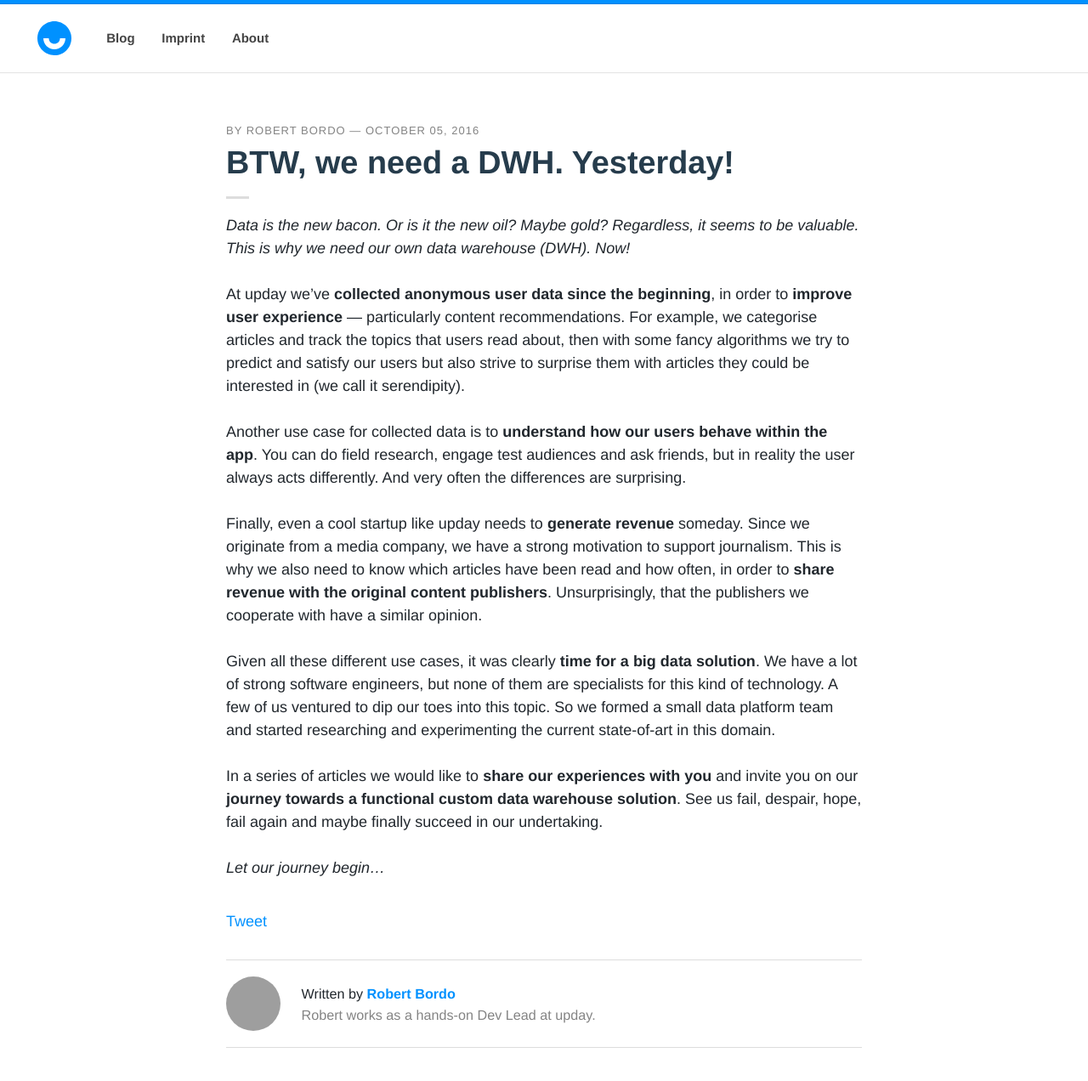
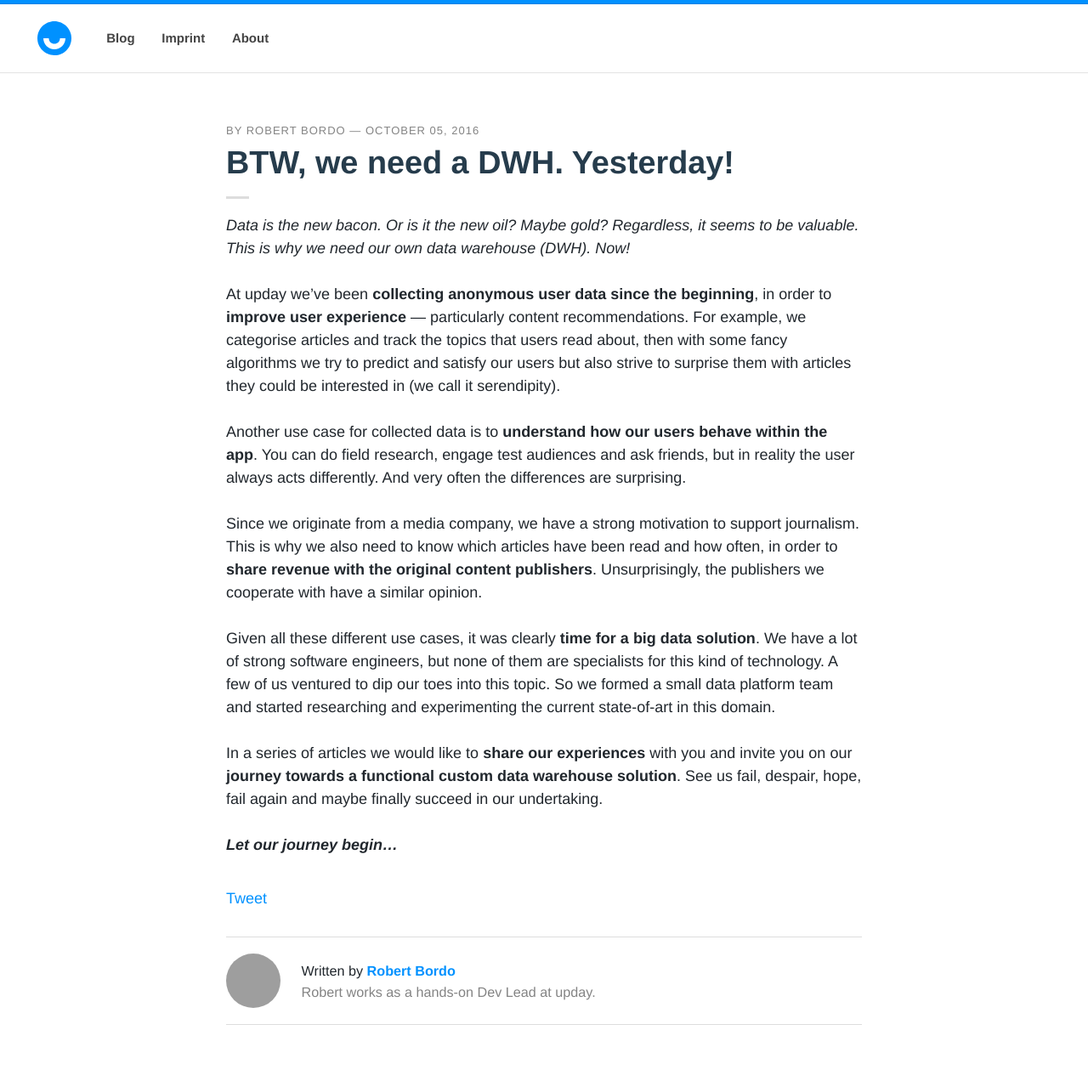
Before and after one commit to upday/upday.github.io, a Jekyll site: the page built from _posts/blog/2016-10-05-dwh-01.md, in a window 1280 px wide and 1400 px high. Shown: the top 1272 px of the window at 85% size. Built offline with Jekyll 4.4.1, drawn with Linux system fonts in a browser that asks for light colours; nearby versions of some CDN libraries; some web fonts are replaced; comment, search, counter and statistics services are not loaded; grey boxes are pictures that could not be loaded.

Commit message:
Incorporated the suggested changes by Florina.

```diff
--- a/_posts/blog/2016-10-05-dwh-01.md
+++ b/_posts/blog/2016-10-05-dwh-01.md
@@ -12,14 +12,14 @@
 
 _Data is the new bacon. Or is it the new oil? Maybe gold? Regardless, it seems to be valuable. This is why we need our own data warehouse (DWH). Now!_
 
-At upday we’ve __collected anonymous user data since the beginning__, in order to __improve user experience__ — particularly content recommendations. For example, we categorise articles and track the topics that users read about, then with some fancy algorithms we try to predict and satisfy our users but also strive to surprise them with articles they could be interested in (we call it serendipity).
+At upday we’ve been __collecting anonymous user data since the beginning__, in order to __improve user experience__ — particularly content recommendations. For example, we categorise articles and track the topics that users read about, then with some fancy algorithms we try to predict and satisfy our users but also strive to surprise them with articles they could be interested in (we call it serendipity).
 
 Another use case for collected data is to __understand how our users behave within the app__. You can do field research, engage test audiences and ask friends, but in reality the user always acts differently. And very often the differences are surprising.
 
-Finally, even a cool startup like upday needs to __generate revenue__ someday. Since we originate from a media company, we have a strong motivation to support journalism. This is why we also need to know which articles have been read and how often, in order to __share revenue with the original content publishers__. Unsurprisingly, that the publishers we cooperate with have a similar opinion.
+Since we originate from a media company, we have a strong motivation to support journalism. This is why we also need to know which articles have been read and how often, in order to __share revenue with the original content publishers__. Unsurprisingly, the publishers we cooperate with have a similar opinion.
 
 Given all these different use cases, it was clearly __time for a big data solution__. We have a lot of strong software engineers, but none of them are specialists for this kind of technology. A few of us ventured to dip our toes into this topic. So we formed a small data platform team and started researching and experimenting the current state-of-art in this domain.
 
-In a series of articles we would like to __share our experiences with you__ and invite you on our __journey towards a functional custom data warehouse solution__. See us fail, despair, hope, fail again and maybe finally succeed in our undertaking.
+In a series of articles we would like to __share our experiences__ with you and invite you on our __journey towards a functional custom data warehouse solution__. See us fail, despair, hope, fail again and maybe finally succeed in our undertaking.
 
-_Let our journey begin…_
+___Let our journey begin…___
```
